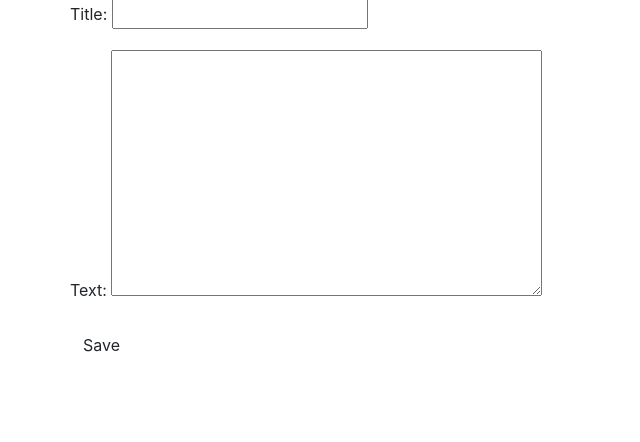
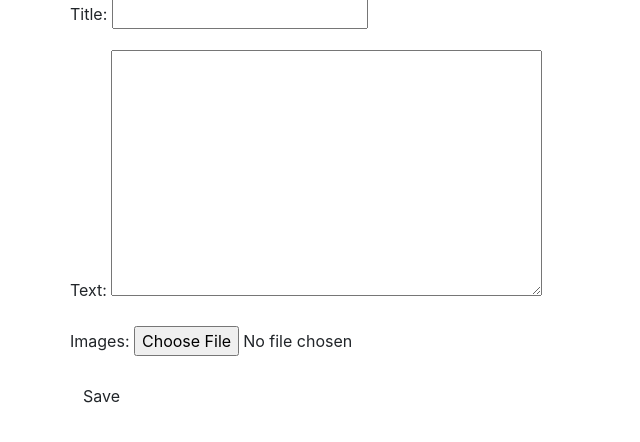
Before and after one commit to Stron35/my-first-blog, a Django app: page /post/new/ in a window 1280 px wide. Shown: the part 163-605 px from the top of the page, without its empty margins (0-640 px from the left). Run offline with Django 3.2, Linux system fonts and the light colour scheme; some libraries are stand-ins or nearby versions.

Commit message:
Adding images from form

```diff
--- a/blog/forms.py
+++ b/blog/forms.py
@@ -5,4 +5,4 @@ from .models import Post
 class PostForm(forms.ModelForm):
 	class Meta:
 		model=Post
-		fields = ('title', 'text',)
+		fields = ('title', 'text','images',)
--- a/blog/models.py
+++ b/blog/models.py
@@ -8,6 +8,7 @@ class Post(models.Model):
 	author = models.ForeignKey(settings.AUTH_USER_MODEL, on_delete=models.CASCADE)
 	title = models.CharField(max_length = 200)
 	text = models.TextField()
+	images = models.ImageField(upload_to='post_images/', null=True, blank=True)
 	create_date = models.DateTimeField(default=timezone.now)
 	published_date = models.DateTimeField(blank = True, null = True)
 
--- a/blog/static/css/blog.css
+++ b/blog/static/css/blog.css
@@ -31,6 +31,6 @@ h1, h2, h3, h4 {
     text-decoration: none;
 }
 
-.date{
-
+.post-image img{
+    width: 100%;
 }
--- a/blog/templates/blog/post_detail.html
+++ b/blog/templates/blog/post_detail.html
@@ -4,6 +4,10 @@
 	<div class="post">
         <h1 class="post-name">{{ post.title }}</h1>
         <p>{{ post.text|linebreaksbr }}</p>
+        <div class="post-image">
+            <img src="{{MEDIA_URL}}{{post.images}}" alt="">
+        </div>
+
         {% if post.published_date %}
             <div class="date">
                 {{ post.published_date }}
--- a/blog/templates/blog/post_edit.html
+++ b/blog/templates/blog/post_edit.html
@@ -2,7 +2,7 @@
 
 {% block content %}
 	<h1>Новый пост</h1>
-	<form method="POST" class="post-form">
+	<form method="POST" class="post-form" enctype="multipart/form-data">
 		{% csrf_token %}
 		{{ form.as_p }}
 		<button type="submit" class="save btn">Save</button>
--- a/blog/templates/blog/post_list.html
+++ b/blog/templates/blog/post_list.html
@@ -5,6 +5,10 @@
 	    <div class="post">
 	        <h1 class="post-name"><a href="{% url 'post_detail' pk=post.pk %}">{{ post.title }}</a></h1>
 	        <p>{{ post.text|linebreaksbr }}</p>
+	        <div class="post-image">
+	        	<img src="{{MEDIA_URL}}{{post.images}}" alt="">
+	        	<!-- Надо поменять в css -->
+	        </div>
 	        <div class="date">
 	            <p>Опубликовано: {{ post.published_date }}</p>
 	        </div>
--- a/blog/urls.py
+++ b/blog/urls.py
@@ -5,5 +5,5 @@ urlpatterns = [
 	path('',views.post_list, name='post_list'),
 	path('post/<int:pk>/', views.post_detail, name='post_detail'),
 	path('post/new/', views.post_new, name='post_new'),
-	path('post/<int:pk>/edit/', views.post_edit, name='post_edit')
+	path('post/<int:pk>/edit/', views.post_edit, name='post_edit'),
 	]
--- a/blog/views.py
+++ b/blog/views.py
@@ -14,9 +14,12 @@ def post_detail(request, pk):
 
 def post_new(request):
 	if request.method == 'POST':
-		form = PostForm(request.POST)
+		form = PostForm(request.POST, request.FILES)
 		if form.is_valid():
-			post=form.save(commit=False)
+			print(request.FILES)
+			if 'images' in request.FILES:
+				form.images=request.FILES['images']
+			post=form.save(commit=False) #форма всё ещё не сохраняется, дальше добавляется автор и время
 			post.author = request.user
 			post.published_date = timezone.now()
 			post.save()
@@ -28,8 +31,11 @@ def post_new(request):
 def post_edit(request, pk):
     post = get_object_or_404(Post, pk=pk)
     if request.method == "POST":
-        form = PostForm(request.POST, instance=post)
+        form = PostForm(request.POST,request.FILES, instance=post)
         if form.is_valid():
+            print(request.FILES['images'])
+            if 'images' in request.FILES:
+                form.images=request.FILES['images']
             post = form.save(commit=False)
             post.author = request.user
             post.published_date = timezone.now()
--- a/mysite/urls.py
+++ b/mysite/urls.py
@@ -14,9 +14,12 @@ Including another URLconf
     2. Add a URL to urlpatterns:  path('blog/', include('blog.urls'))
 """
 from django.contrib import admin
+from django.conf.urls.static import static
+from django.conf import settings
 from django.urls import path, include
+
 
 urlpatterns = [
     path('admin/', admin.site.urls),
     path('', include('blog.urls')),
-]
+]+static(settings.MEDIA_URL, document_root=settings.MEDIA_ROOT)
```
Also changed, not shown: mysite/settings.py (+8 -0 lines), blog/migrations/0002_post_image.py (added), blog/migrations/0003_auto_20190704_2235.py (added), blog/migrations/0004_auto_20190704_2240.py (added), blog/migrations/0005_auto_20190704_2241.py (added), blog/migrations/0006_auto_20190704_2304.py (added), blog/migrations/0007_auto_20190704_2313.py (added), media/post_images/G0044890.JPG (added), media/post_images/G0104920.JPG (added), media/post_images/G0214977.JPG (added).
